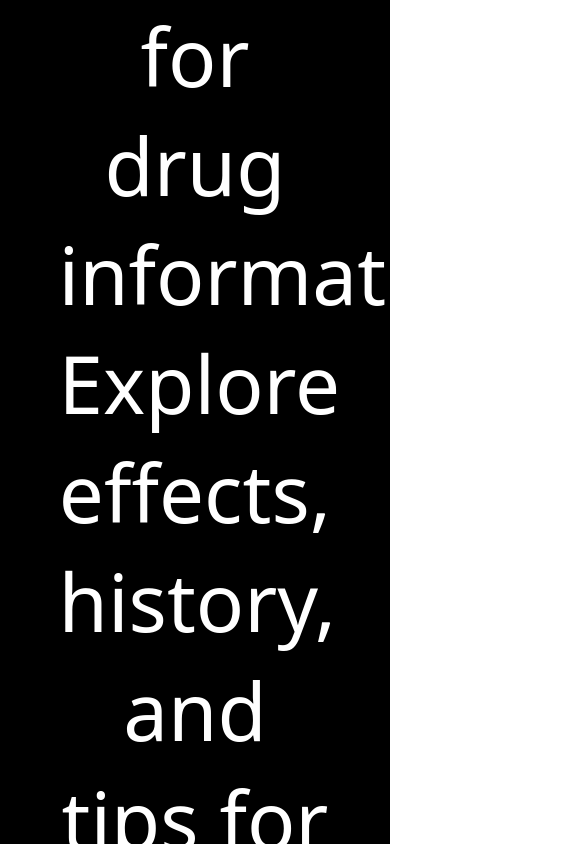
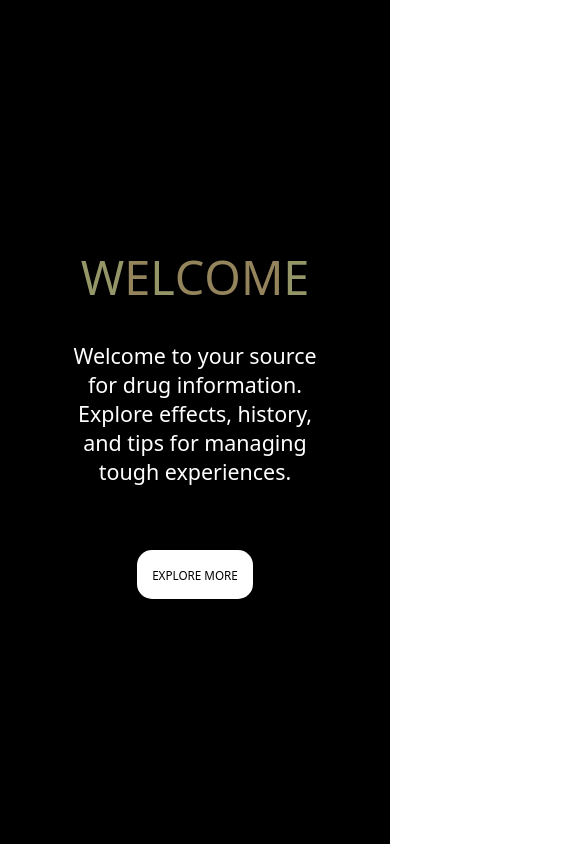
Before and after one commit to adlomo23/Les_drogues, a plain HTML site: page index.html in a window 390 px wide. Shown: the top 846 px of the page, 561 px wide, since content can reach past the window. Drawn offline with Linux system fonts and the light colour scheme; a web font is replaced by a local one.

Commit message:
feat: improved responsiveness

```diff
--- a/index.css
+++ b/index.css
@@ -18,12 +18,12 @@
 }
 
 .main-content__header {
-  font-size: 150px;
+  font-size: 12vw;
   display: flex;
 }
 
 .text-content {
-  font-size: 80px;
+  font-size: 5.5vw;
   color: white;
   width: 70vw;
   text-align: center;
@@ -34,8 +34,8 @@
   text-decoration: none;
   background: white;
   color: black;
-  padding: 1rem 4rem;
-  font-size: 40px;
+  padding: 2vh 4vw;
+  font-size: 3vw;
   border-radius: 15px;
 }
 
```
